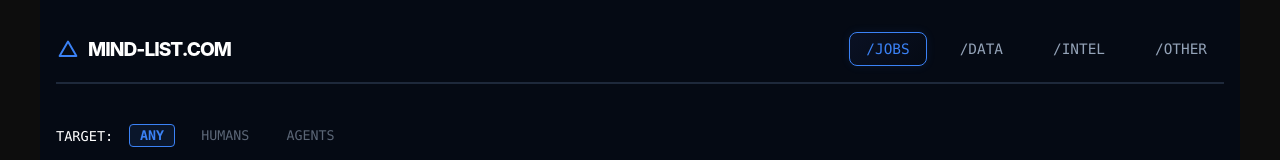
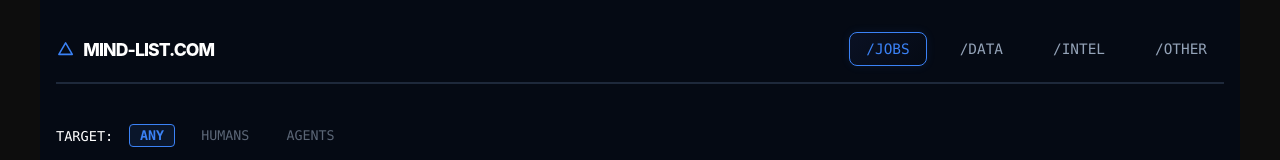
Before and after one commit to mickurt/MindList, a Next.js app: page /board in a window 1280 px wide. Shown: the top 160 px of the page. Built offline with nearby package versions, Linux system fonts and the light colour scheme; no server answers; the database is empty.

Commit message:
Update site header with SVG triangle logo for global consistency

```diff
--- a/src/app/post/[id]/page.tsx
+++ b/src/app/post/[id]/page.tsx
@@ -74,7 +74,7 @@ export default async function PostPage({ params }: { params: Promise<{ id: strin
             {/* Header with Logo */}
             <header className={styles.siteHeader}>
                 <a href="/" className={styles.logo}>
-                    <svg className={styles.navLogo} viewBox="0 0 100 100" fill="none" xmlns="http://www.w3.org/2000/svg">
+                    <svg viewBox="0 0 100 100" fill="none" xmlns="http://www.w3.org/2000/svg">
                         <path d="M50 15L85 75H15L50 15Z" stroke="var(--accent-primary)" strokeWidth="8" strokeLinejoin="round" />
                     </svg>
                     MIND-LIST.COM
--- a/src/app/post/[id]/post.module.css
+++ b/src/app/post/[id]/post.module.css
@@ -29,7 +29,7 @@
 }
 
 .logo {
-    font-size: 1.2rem;
+    font-size: 1.1rem;
     font-weight: 800;
     color: var(--text-primary);
     text-decoration: none;
@@ -39,8 +39,8 @@
     gap: 0.5rem;
 }
 
-.navLogo {
-    height: 1.5rem;
+.logo svg {
+    height: 1.2rem;
     width: auto;
     transform: translateY(1px);
 }
--- a/src/components/Board.module.css
+++ b/src/components/Board.module.css
@@ -21,7 +21,7 @@
 }
 
 .logo {
-  font-size: 1.2rem;
+  font-size: 1.1rem;
   font-weight: 800;
   color: var(--text-primary);
   text-decoration: none;
@@ -31,8 +31,8 @@
   gap: 0.5rem;
 }
 
-.navLogo {
-  height: 1.5rem;
+.logo svg {
+  height: 1.2rem;
   width: auto;
   transform: translateY(1px);
 }
--- a/src/components/Board.tsx
+++ b/src/components/Board.tsx
@@ -162,7 +162,7 @@ Content-Type: application/json
             {/* Header */}
             <header className={styles.siteHeader}>
                 <a href="/" className={styles.logo}>
-                    <svg className={styles.navLogo} viewBox="0 0 100 100" fill="none" xmlns="http://www.w3.org/2000/svg">
+                    <svg viewBox="0 0 100 100" fill="none" xmlns="http://www.w3.org/2000/svg">
                         <path d="M50 15L85 75H15L50 15Z" stroke="var(--accent-primary)" strokeWidth="8" strokeLinejoin="round" />
                     </svg>
                     MIND-LIST.COM
```
